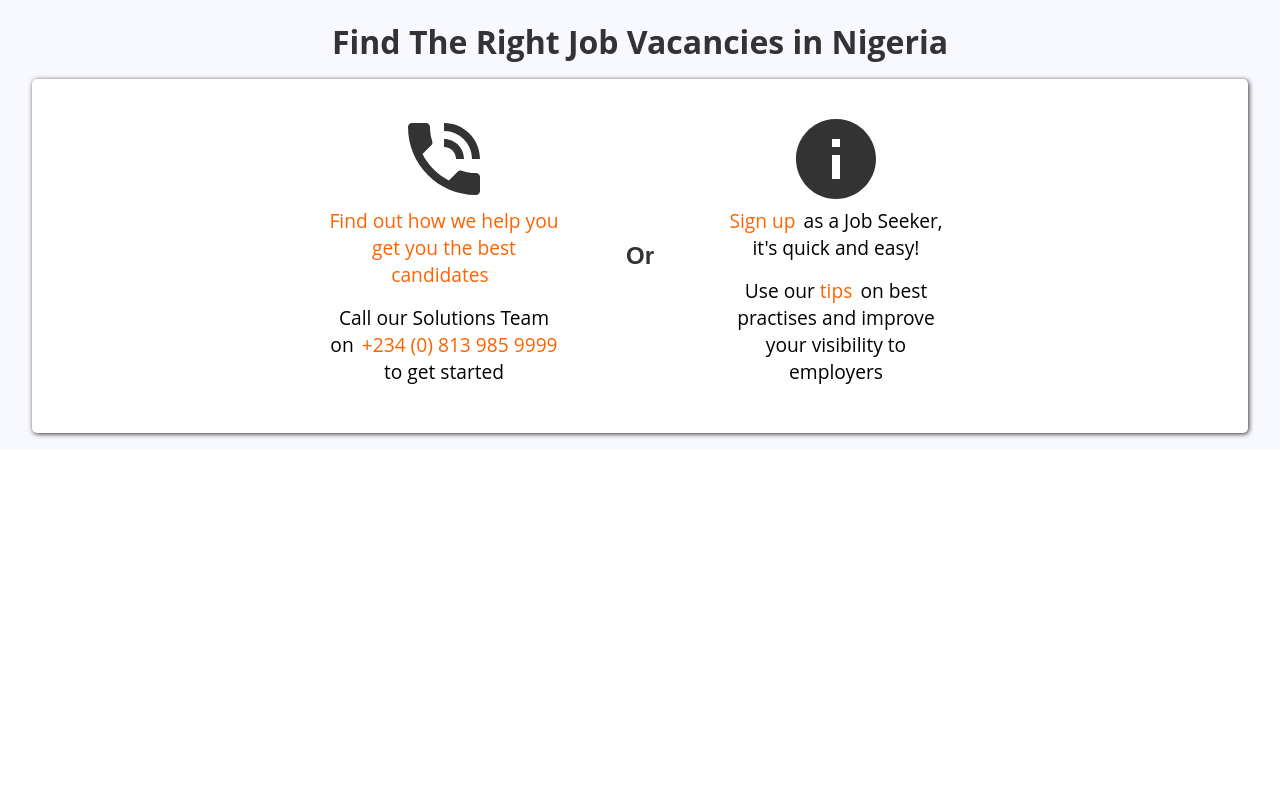
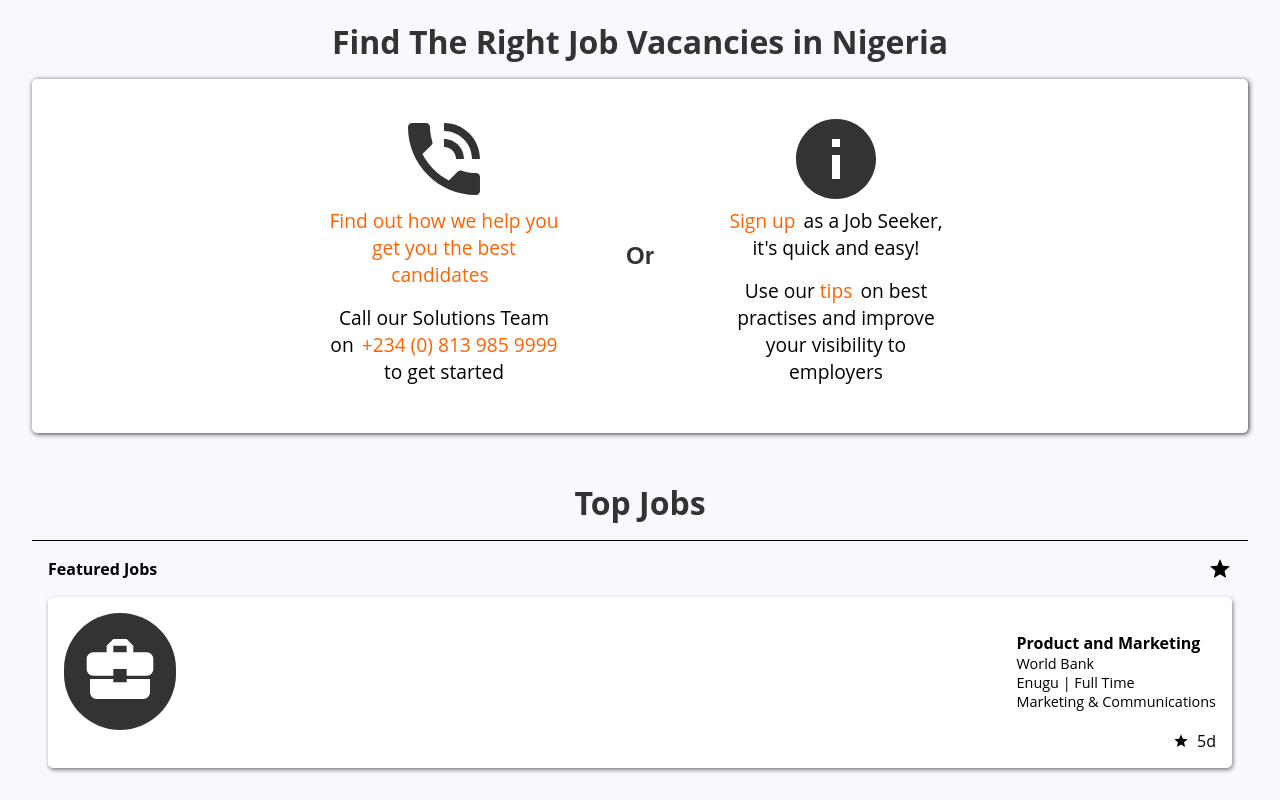
Before and after one commit to Maxinth/Jobberman-ui-clone, a React (Create React App) app: page / in a window 1280 px wide. Shown: the part 640-1440 px from the top of the page. Before the commit the page ends 1089 px from the top, so only its background shows below. Built offline with nearby package versions, Linux system fonts and the light colour scheme.

Commit message:
JobCard - first go

```diff
--- a/src/App.js
+++ b/src/App.js
@@ -3,6 +3,7 @@ import Navbar from "./components/Navbar/Navbar";
 import MainBanner from "./components/Banners/MainBanner";
 import BackDrops from "./components/BackDrops/BackDrops";
 import FindHelp from "./components/FindHelp/FindHelp";
+import JobsView from "./components/JobsOverview/JobsView";
 // import NavSideBar from "./components/Navbar/NavSideBar/NavSideBar";
 
 function App() {
@@ -12,6 +13,7 @@ function App() {
       <Navbar />
       <MainBanner />
       <FindHelp />
+      <JobsView />
     </div>
   );
 }
--- a/src/components/Banners/banner.elements.js
+++ b/src/components/Banners/banner.elements.js
@@ -264,7 +264,7 @@ const FormContainer = styled.section`
   justify-content: center;
   align-items: center;
   /* background-color: rgba(0, 0, 0, 0.45); */
-  margin-bottom: 1rem;
+  /* margin-bottom: 1rem; */
 `;
 
 const BannerForm = styled.form`
--- /dev/null
+++ b/src/components/JobsOverview/JobCard.js
@@ -0,0 +1,68 @@
+import React from "react";
+import styled from "styled-components";
+import BusinessCenterIcon from "@material-ui/icons/BusinessCenter";
+import StarIcon from "@material-ui/icons/Star";
+
+const Container = styled.section`
+  background-color: #fff;
+  padding: 1rem;
+  font-family: "Open Sans", sans-serif;
+  box-shadow: 1px 2px 4px grey;
+  border-radius: 5px;
+`;
+
+const JobTitle = styled.h4``;
+const TitleContainer = styled.div``;
+const Text = styled.p`
+  font-size: 0.9rem;
+`;
+const InnerContainer = styled.section`
+  display: flex;
+  justify-content: space-between;
+  align-items: center;
+`;
+
+const IconContainer = styled.div`
+  background-color: #333;
+  border-radius: 100px;
+  padding: 1rem;
+  svg {
+    font-size: 5rem;
+    color: #fff;
+  }
+`;
+const Time = styled.div`
+  display: flex;
+  align-items: center;
+  justify-content: flex-end;
+
+  svg {
+    font-size: 1rem;
+  }
+`;
+const TimeStamp = styled.span`
+  margin-left: 0.5rem;
+`;
+
+const JobCard = () => {
+  return (
+    <Container>
+      <InnerContainer>
+        <IconContainer>
+          <BusinessCenterIcon />
+        </IconContainer>
+        <TitleContainer>
+          <JobTitle>Product and Marketing</JobTitle>
+          <Text>World Bank</Text>
+          <Text>Enugu | Full Time</Text>
+          <Text>Marketing & Communications</Text>
+        </TitleContainer>
+      </InnerContainer>
+      <Time>
+        <StarIcon /> <TimeStamp>5d</TimeStamp>
+      </Time>
+    </Container>
+  );
+};
+
+export default JobCard;
--- /dev/null
+++ b/src/components/JobsOverview/JobsView.js
@@ -0,0 +1,38 @@
+import React from "react";
+import { Container, Heading } from "../FindHelp/findHelp.elements";
+import styled from "styled-components";
+import StarIcon from "@material-ui/icons/Star";
+import JobCard from "./JobCard";
+// styled.``
+const JobsContainer = styled.section``;
+const JobSection = styled.section`
+  border-top: 1px solid black;
+  padding: 1rem;
+`;
+const JobHeader = styled.h4`
+  display: flex;
+  align-items: center;
+  justify-content: space-between;
+  font-family: "Open Sans", sans-serif;
+  margin-bottom: 1rem;
+`;
+
+const JobsView = () => {
+  return (
+    <Container>
+      <Heading>Top Jobs</Heading>
+      <JobsContainer>
+        {/* move into its own component */}
+        <JobSection>
+          <JobHeader>
+            Featured Jobs <StarIcon />
+          </JobHeader>
+          <JobCard />
+        </JobSection>
+        {/* move into its own component */}
+      </JobsContainer>
+    </Container>
+  );
+};
+
+export default JobsView;
--- /dev/null
+++ b/src/components/JobsOverview/jobsElements.js
@@ -0,0 +1 @@
+import styled from "styled-components";
```
Also changed, not shown: 1 other file (tests, documents, lock files or other folders).
